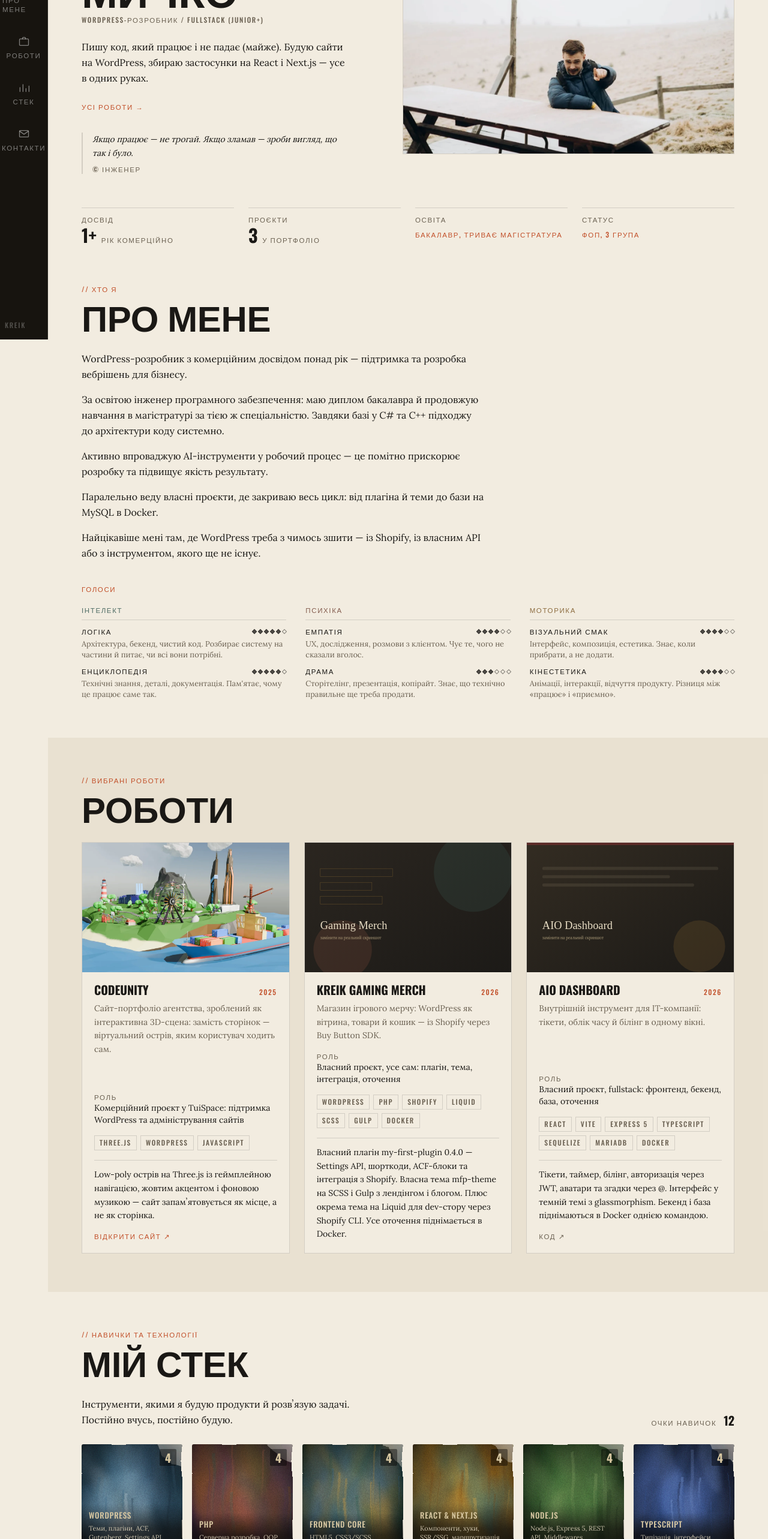
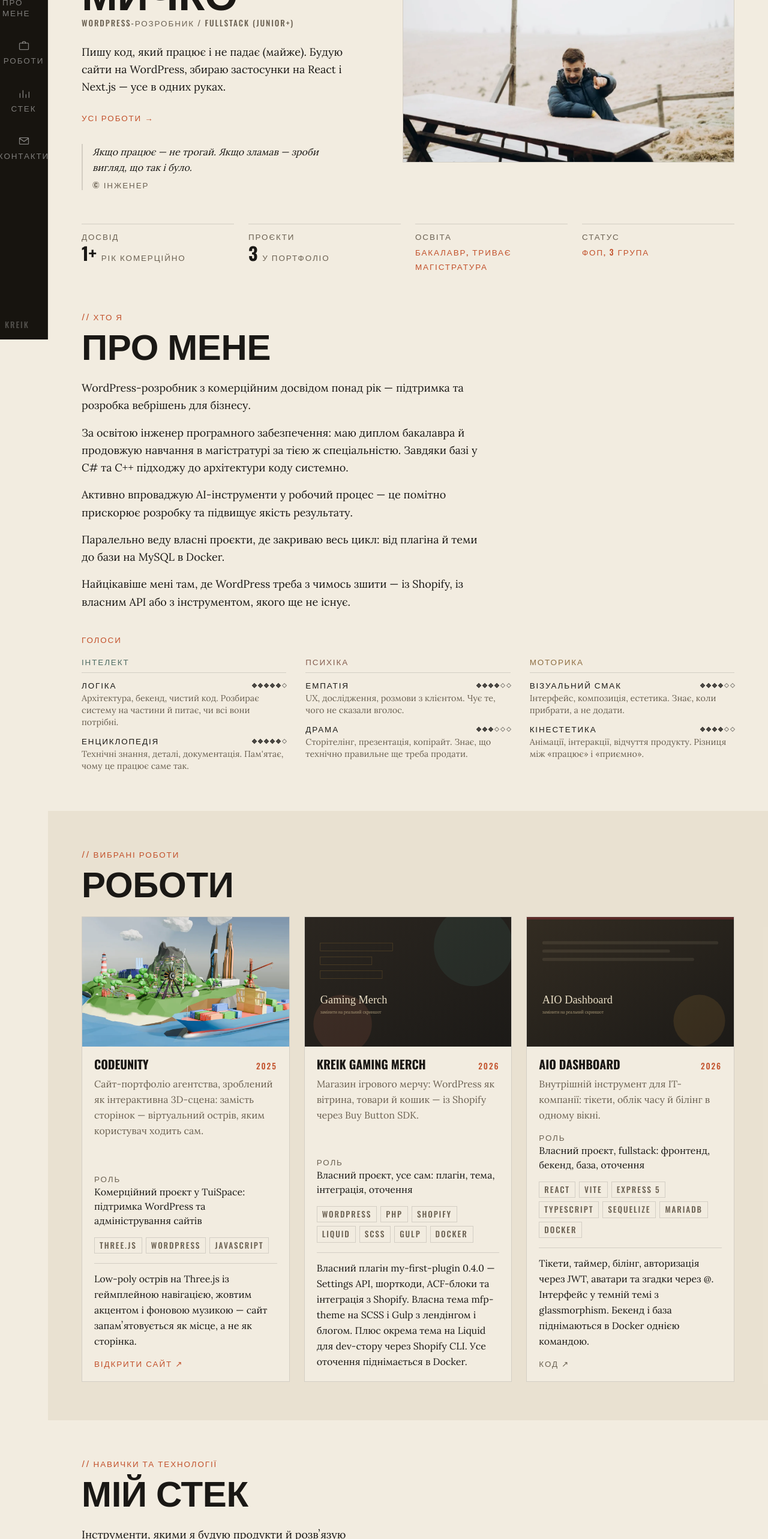
Before and after one commit to KREIK2017/portfolio, a Next.js app: page / in a window 1280 px wide. Shown: the part 234-2800 px from the top of the page at 60% size. Built offline with nearby package versions, Linux system fonts and the light colour scheme.

Commit message:
fix style

```diff
--- a/src/app/globals.css
+++ b/src/app/globals.css
@@ -344,7 +344,7 @@ html.lenis body {
   font-weight: 500;
   text-transform: uppercase;
   letter-spacing: 0.14em;
-  font-size: 0.72rem;
+  font-size: 0.84rem;
   line-height: 1.3;
 }
 
@@ -450,7 +450,7 @@ html.lenis body {
   margin: 0 0 4px;
   color: var(--de-paper);
   font-family: var(--font-oswald), sans-serif;
-  font-size: 0.82rem;
+  font-size: 0.92rem;
   font-weight: 500;
   letter-spacing: 0.06em;
   text-transform: uppercase;
@@ -459,7 +459,7 @@ html.lenis body {
 .stack-card__desc {
   margin: 0;
   color: var(--de-light);
-  font-size: 0.68rem;
+  font-size: 0.78rem;
   line-height: 1.35;
   opacity: 0.88;
 }
@@ -467,7 +467,7 @@ html.lenis body {
 .stack-card__pips {
   margin: 6px 0 0;
   color: var(--de-amber);
-  font-size: 0.64rem;
+  font-size: 0.72rem;
   letter-spacing: 0.14em;
 }
 
--- a/src/components/resume/Resume.tsx
+++ b/src/components/resume/Resume.tsx
@@ -76,7 +76,7 @@ function Stats({ locale }: { locale: Locale }) {
                 </span>
               </>
             ) : (
-              <span className="rs-label text-rs-accent text-[0.8rem]">
+              <span className="rs-label text-rs-accent text-[0.9rem]">
                 {stat.note[locale]}
               </span>
             )}
@@ -151,11 +151,11 @@ export function Resume({ locale }: { locale: Locale }) {
             <h1 className="rs-title mt-3 text-5xl sm:text-7xl">
               {site.name[locale]}
             </h1>
-            <p className="rs-label text-rs-muted mt-3 text-sm">
+            <p className="rs-label text-rs-muted mt-3 text-base">
               {site.role[locale]}
             </p>
 
-            <p className="mt-6 max-w-md leading-relaxed">
+            <p className="mt-6 max-w-md text-lg leading-relaxed">
               {site.tagline[locale]}
             </p>
 
@@ -167,10 +167,10 @@ export function Resume({ locale }: { locale: Locale }) {
             </a>
 
             <figure className="border-rs-line mt-8 max-w-md border-l-2 pl-4">
-              <blockquote className="text-sm italic leading-relaxed">
+              <blockquote className="text-base italic leading-relaxed">
                 {site.quip.text[locale]}
               </blockquote>
-              <figcaption className="rs-label text-rs-muted mt-2 text-[0.62rem]">
+              <figcaption className="rs-label text-rs-muted mt-2 text-[0.72rem]">
                 {site.quip.author[locale]}
               </figcaption>
             </figure>
@@ -201,7 +201,7 @@ export function Resume({ locale }: { locale: Locale }) {
         >
           <div className="max-w-2xl space-y-4">
             {site.bio[locale].map((paragraph) => (
-              <p key={paragraph} className="leading-relaxed">
+              <p key={paragraph} className="text-lg leading-relaxed">
                 {paragraph}
               </p>
             ))}
@@ -227,7 +227,7 @@ export function Resume({ locale }: { locale: Locale }) {
                   {skillsOf(attribute.id).map((skill) => (
                     <li key={skill.id}>
                       <div className="flex items-center justify-between gap-3">
-                        <span className="rs-label text-[0.68rem]">
+                        <span className="rs-label text-[0.78rem]">
                           {skill.name[locale]}
                         </span>
                         <span className="flex items-center gap-1">
@@ -242,7 +242,7 @@ export function Resume({ locale }: { locale: Locale }) {
                           ))}
                         </span>
                       </div>
-                      <p className="text-rs-muted mt-1 text-[0.8rem] leading-snug">
+                      <p className="text-rs-muted mt-1 text-[0.9rem] leading-snug">
                         {skill.blurb[locale]}
                       </p>
                     </li>
@@ -284,27 +284,27 @@ export function Resume({ locale }: { locale: Locale }) {
                     </span>
                   </div>
 
-                  <p className="text-rs-muted mt-2 flex-1 text-sm leading-relaxed">
+                  <p className="text-rs-muted mt-2 flex-1 text-base leading-relaxed">
                     {project.summary[locale]}
                   </p>
 
-                  <p className="rs-label text-rs-muted mt-4 text-[0.6rem]">
+                  <p className="rs-label text-rs-muted mt-4 text-[0.7rem]">
                     {ui.projects.role[locale]}
                   </p>
-                  <p className="text-sm">{project.role[locale]}</p>
+                  <p className="text-base">{project.role[locale]}</p>
 
                   <ul className="mt-4 flex flex-wrap gap-1.5">
                     {project.stack.map((tech) => (
                       <li
                         key={tech}
-                        className="rs-label border-rs-line text-rs-muted border px-2 py-1 text-[0.58rem]"
+                        className="rs-label border-rs-line text-rs-muted border px-2 py-1 text-[0.68rem]"
                       >
                         {tech}
                       </li>
                     ))}
                   </ul>
 
-                  <p className="border-rs-line mt-4 border-t pt-3 text-sm leading-relaxed">
+                  <p className="border-rs-line mt-4 border-t pt-3 text-base leading-relaxed">
                     {project.result[locale]}
                   </p>
 
@@ -345,7 +345,7 @@ export function Resume({ locale }: { locale: Locale }) {
           title={ui.resume.stackSection.title[locale]}
         >
           <div className="flex flex-wrap items-end justify-between gap-4">
-            <p className="max-w-md leading-relaxed">
+            <p className="max-w-md text-lg leading-relaxed">
               {ui.resume.stackSection.intro[locale]}
             </p>
             <p className="rs-label text-rs-muted">
--- a/src/components/resume/Sidebar.tsx
+++ b/src/components/resume/Sidebar.tsx
@@ -112,7 +112,7 @@ export function Sidebar({
                 )}
               >
                 <Icon id={id} />
-                <span className="rs-label text-[0.58rem]">
+                <span className="rs-label text-[0.66rem]">
                   {ui.resume.nav[id][locale]}
                 </span>
 
```
